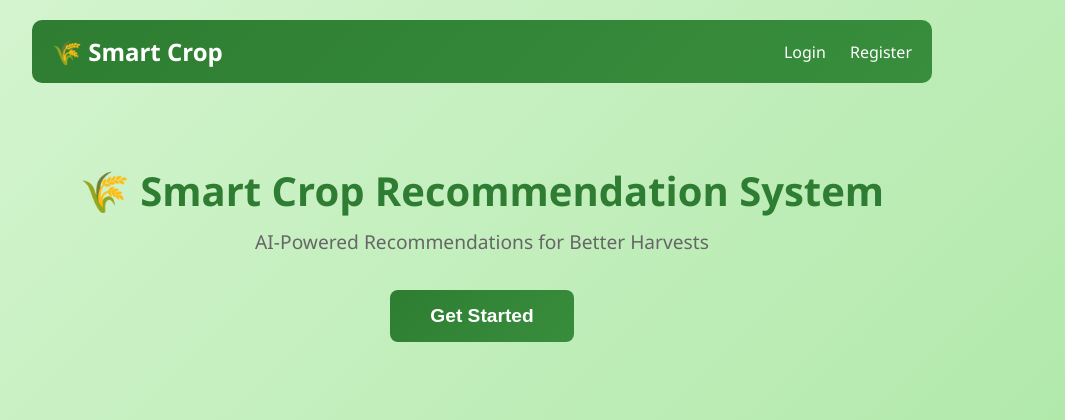
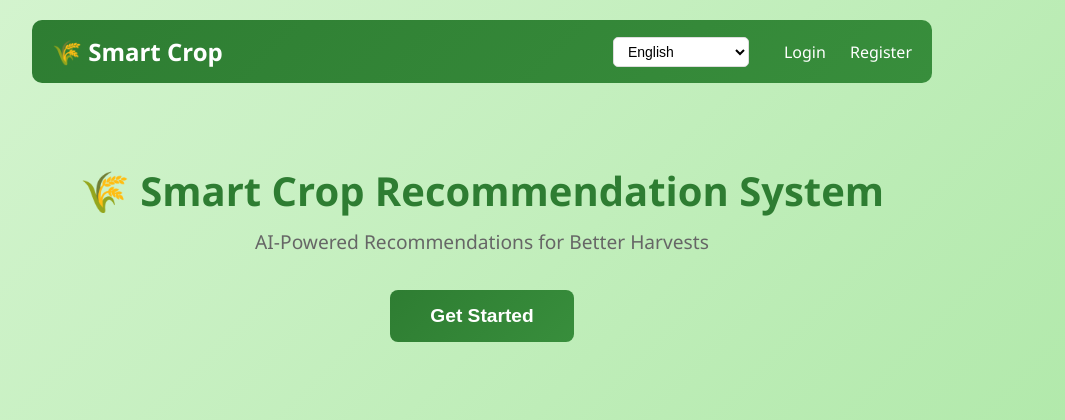
Before and after one commit to Rakshithagandla/smart-crop-recommendation, a Flask app: page / in a window 1280 px wide. Shown: the top 420 px of the page, without its empty margins (158-1223 px from the left). Run offline with Flask 3, Linux system fonts and the light colour scheme.

Commit message:
Added multi-language support for Hindi and Telugu

```diff
--- a/static/styles.css
+++ b/static/styles.css
@@ -1,3 +1,17 @@
+.lang-dropdown {
+    padding: 5px 10px;
+    border-radius: 5px;
+    border: 1px solid #ddd;
+    background: white;
+    margin-right: 15px;
+    font-size: 14px;
+    cursor: pointer;
+}
+
+.nav-right {
+    display: flex;
+    align-items: center;
+}
 * {
     margin: 0;
     padding: 0;
--- a/templates/index.html
+++ b/templates/index.html
@@ -14,11 +14,18 @@
 <body>
     <div class="container">
         <nav class="navbar" id="navbar">
-            <div class="nav-brand">🌾 Smart Crop</div>
+          <div class="nav-brand">🌾 Smart Crop</div>
+          <div class="nav-right">
+            <select id="languageSelect" onchange="changeLanguage(this.value)" class="lang-dropdown">
+              <option value="en">English</option>
+              <option value="hi">हिन्दी (Hindi)</option>
+              <option value="te">తెలుగు (Telugu)</option>
+            </select>
             <div class="nav-links">
-                <a href="#" onclick="showLogin()">Login</a>
-                <a href="#" onclick="showRegister()">Register</a>
+              <a href="#" onclick="showLogin()" data-key="navLogin">Login</a>
+              <a href="#" onclick="showRegister()" data-key="navRegister">Register</a>
             </div>
+          </div>
         </nav>
 
         <main class="main-content">
```
Also changed, not shown: static/script.js (+58 -0 lines).
